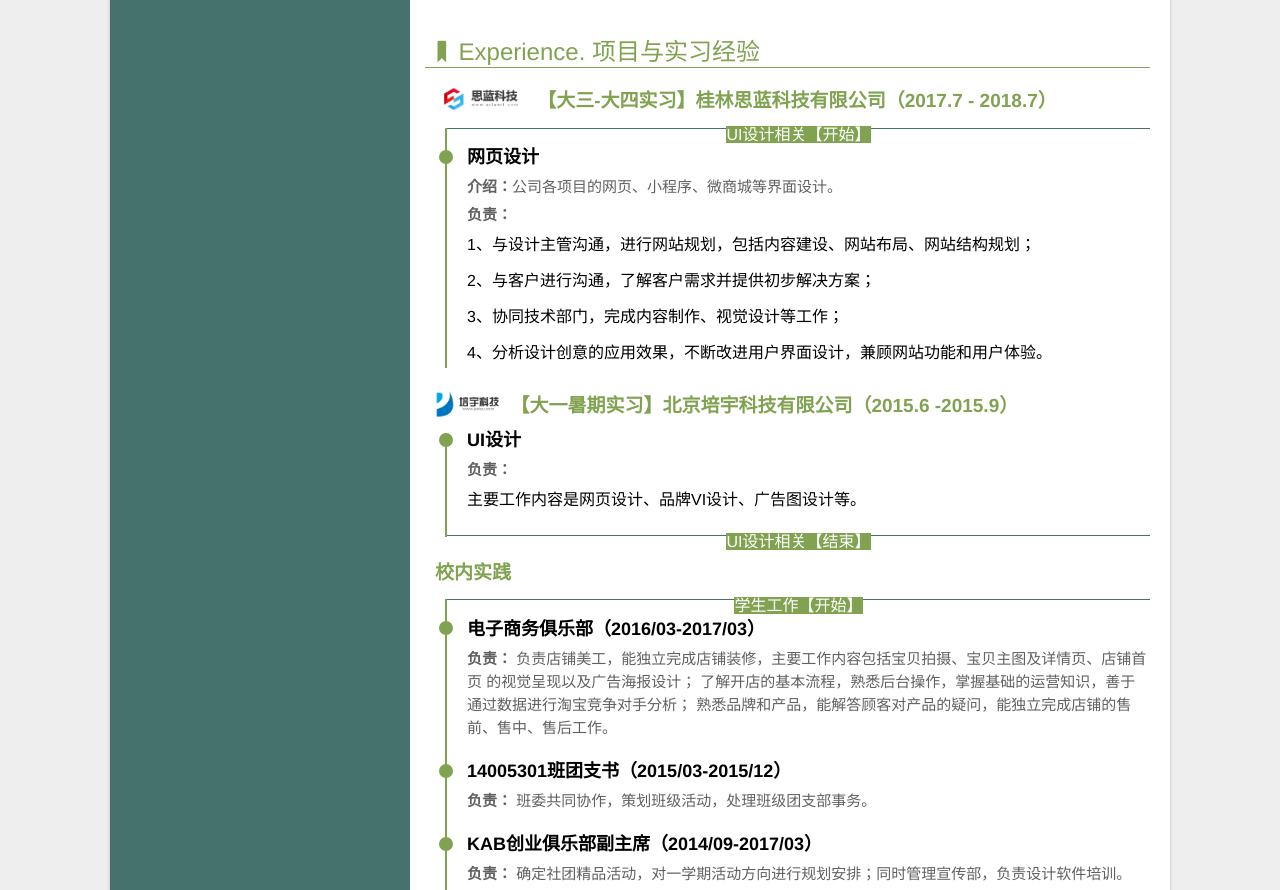
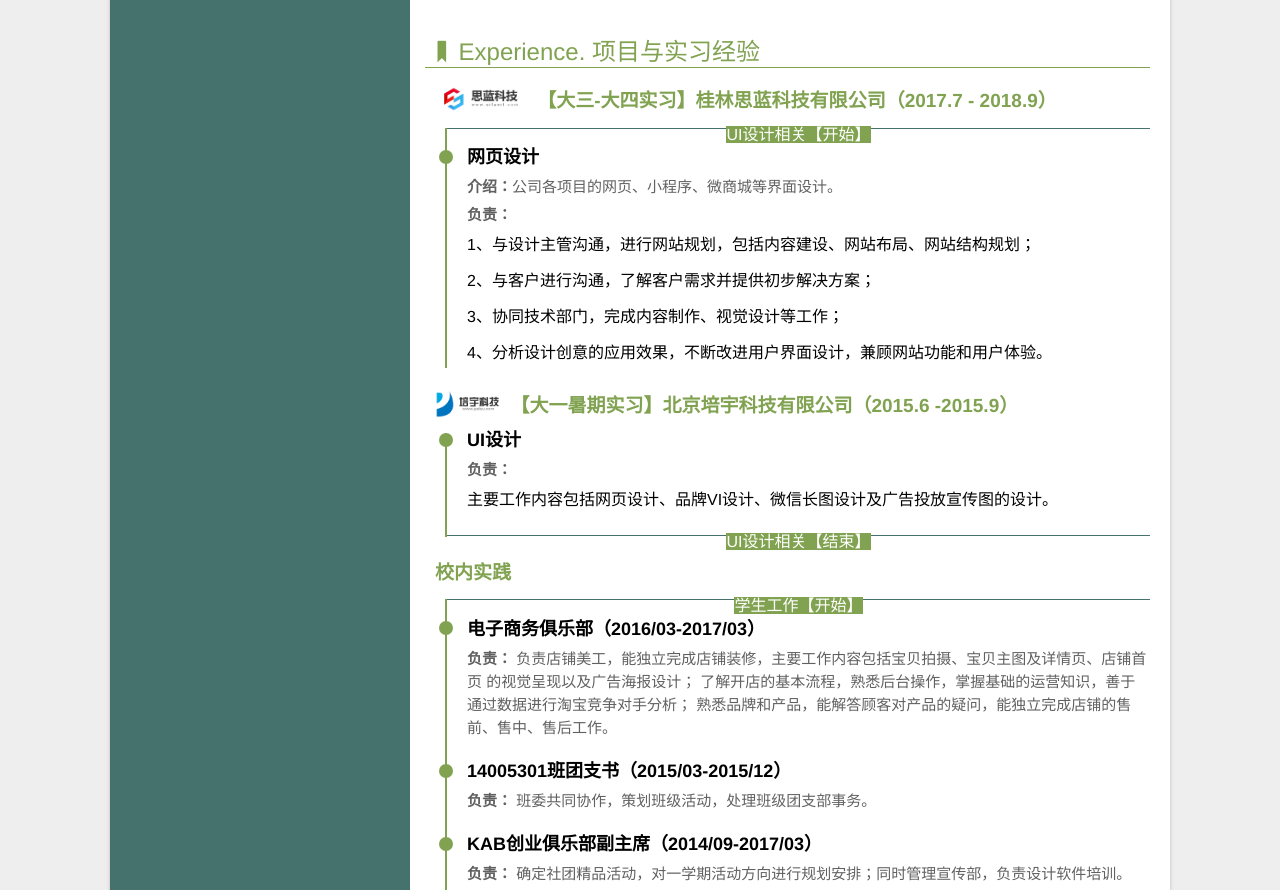
Before and after one commit to Thea0529/Resume_CN, a website: page index.html in a window 1280 px wide. Shown: the part 819-1709 px from the top of the page. Drawn offline with Linux system fonts and the light colour scheme; some packages are replaced by stand-ins of ours; a script that the page names is missing.

Commit message:
修改简历内容，提交本地仓库，并push到远端。

```diff
--- a/index.html
+++ b/index.html
@@ -128,7 +128,7 @@
                 </li>
                 <li>
                     <dt><i class="icon-bookmark"></i>Experience. 项目与实习经验</dt>
-                    <h3><img src="img/logos/1-silan.png" data-action="zoom"><span>【大三-大四实习】桂林思蓝科技有限公司（2017.7 - 2018.7）</span></h3>
+                    <h3><img src="img/logos/1-silan.png" data-action="zoom"><span>【大三-大四实习】桂林思蓝科技有限公司（2017.7 - 2018.9）</span></h3>
                     <ul class="exp">
                       <div class="demo_line_02" style="margin-bottom:20px;"><span>UI设计相关【开始】</span></div>
                        <li>
@@ -155,7 +155,7 @@
 
                             <p><strong>负责：</strong>
                               <ul>
-                                <li>主要工作内容是网页设计、品牌VI设计、广告图设计等。</li>
+                                <li>主要工作内容包括网页设计、品牌VI设计、微信长图设计及广告投放宣传图的设计。</li>
                               </ul>
                             </p>
                         </li>
```
Also changed, not shown: 1 other file.
